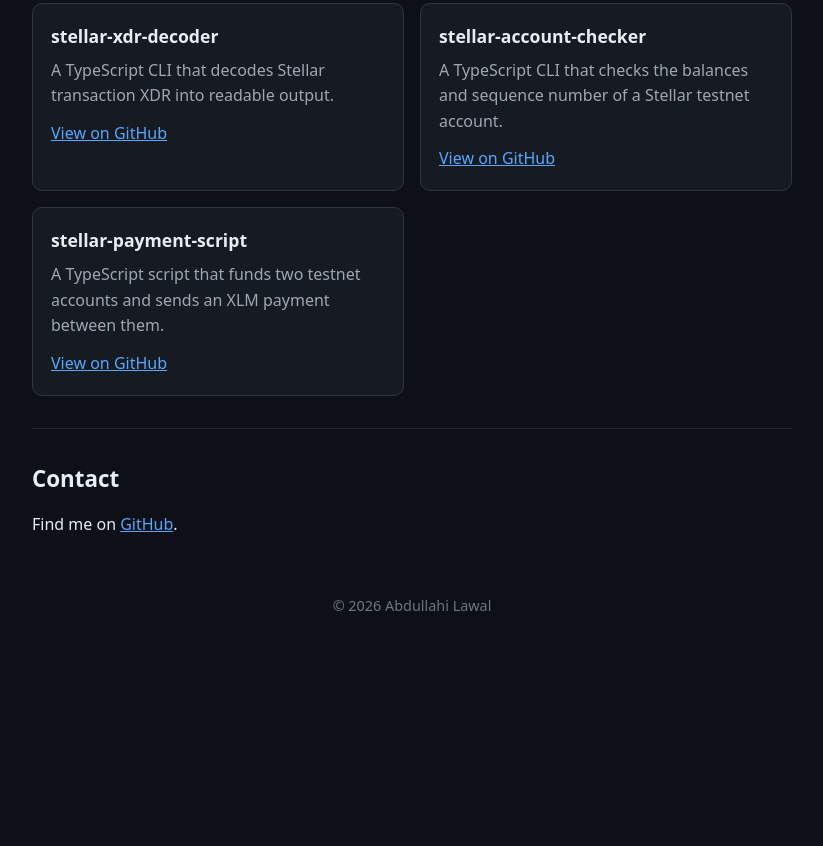
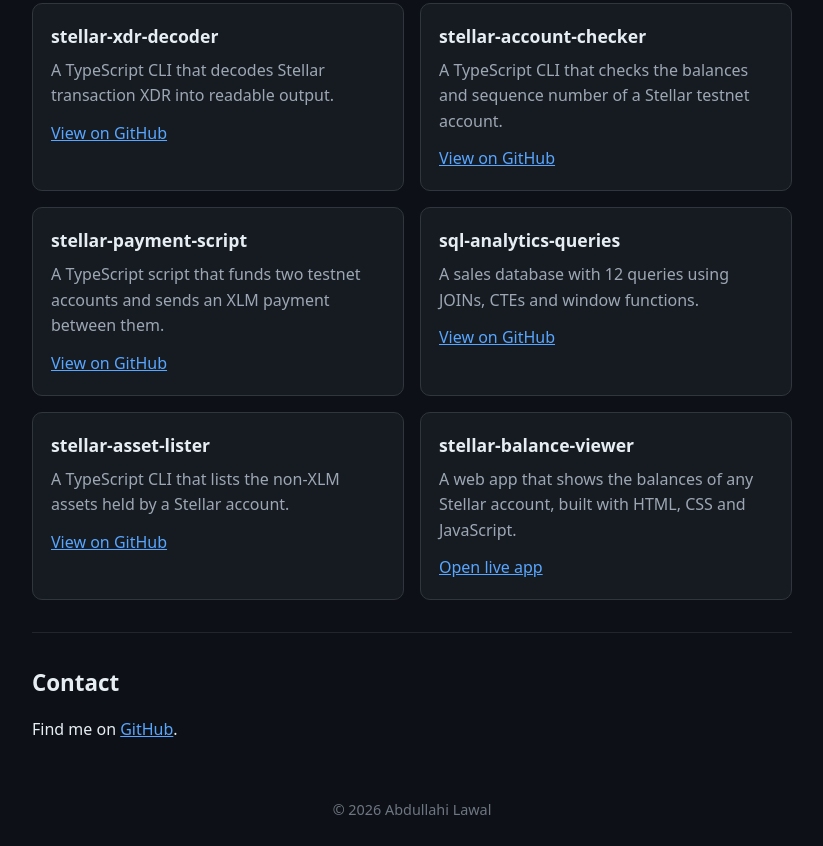
Before and after one commit to xenzi-01/xenzi-01.github.io, a plain HTML site: page index.html in a window 1280 px wide. Shown: the part 941-1787 px from the top of the page, without its empty margins (228-1051 px from the left). Before the commit the page ends 1582 px from the top, so only its background shows below. Drawn offline with Linux system fonts and the light colour scheme.

Commit message:
Add three new projects

```diff
--- a/index.html
+++ b/index.html
@@ -74,6 +74,24 @@
           <p>A TypeScript script that funds two testnet accounts and sends an XLM payment between them.</p>
           <a href="https://github.com/xenzi-01/stellar-payment-script">View on GitHub</a>
         </article>
+                <article class="card">
+          <h3>sql-analytics-queries</h3>
+          <p>A sales database with 12 queries using JOINs, CTEs and window functions.</p>
+          <a href="https://github.com/xenzi-01/sql-analytics-queries">View on GitHub</a>
+        </article>
+
+        <article class="card">
+          <h3>stellar-asset-lister</h3>
+          <p>A TypeScript CLI that lists the non-XLM assets held by a Stellar account.</p>
+          <a href="https://github.com/xenzi-01/stellar-asset-lister">View on GitHub</a>
+        </article>
+
+        <article class="card">
+          <h3>stellar-balance-viewer</h3>
+          <p>A web app that shows the balances of any Stellar account, built with HTML, CSS and JavaScript.</p>
+          <a href="https://xenzi-01.github.io/stellar-balance-viewer/">Open live app</a>
+        </article>
+
 
       </div>
     </section>
```
